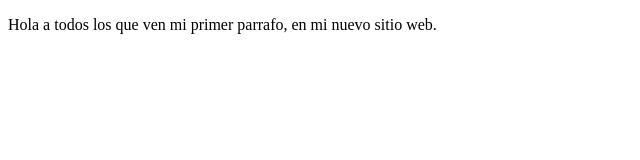
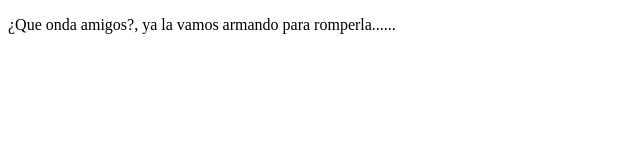
Before and after one commit to Vladokarl/cursoprework, a plain HTML site: page index.html in a window 1280 px wide. Shown: the whole page, without its empty margins (0-640 px from the left). Drawn offline with Linux system fonts and the light colour scheme.

Commit message:
cambios a mi HTML

```diff
--- a/index.html
+++ b/index.html
@@ -8,7 +8,7 @@
 </head>
 <body>
     <p>
-        Hola a todos los que ven mi primer parrafo, en mi nuevo sitio web.
+        ¿Que onda amigos?, ya la vamos armando para romperla......
     </p>
 </body>
 </html>
```
